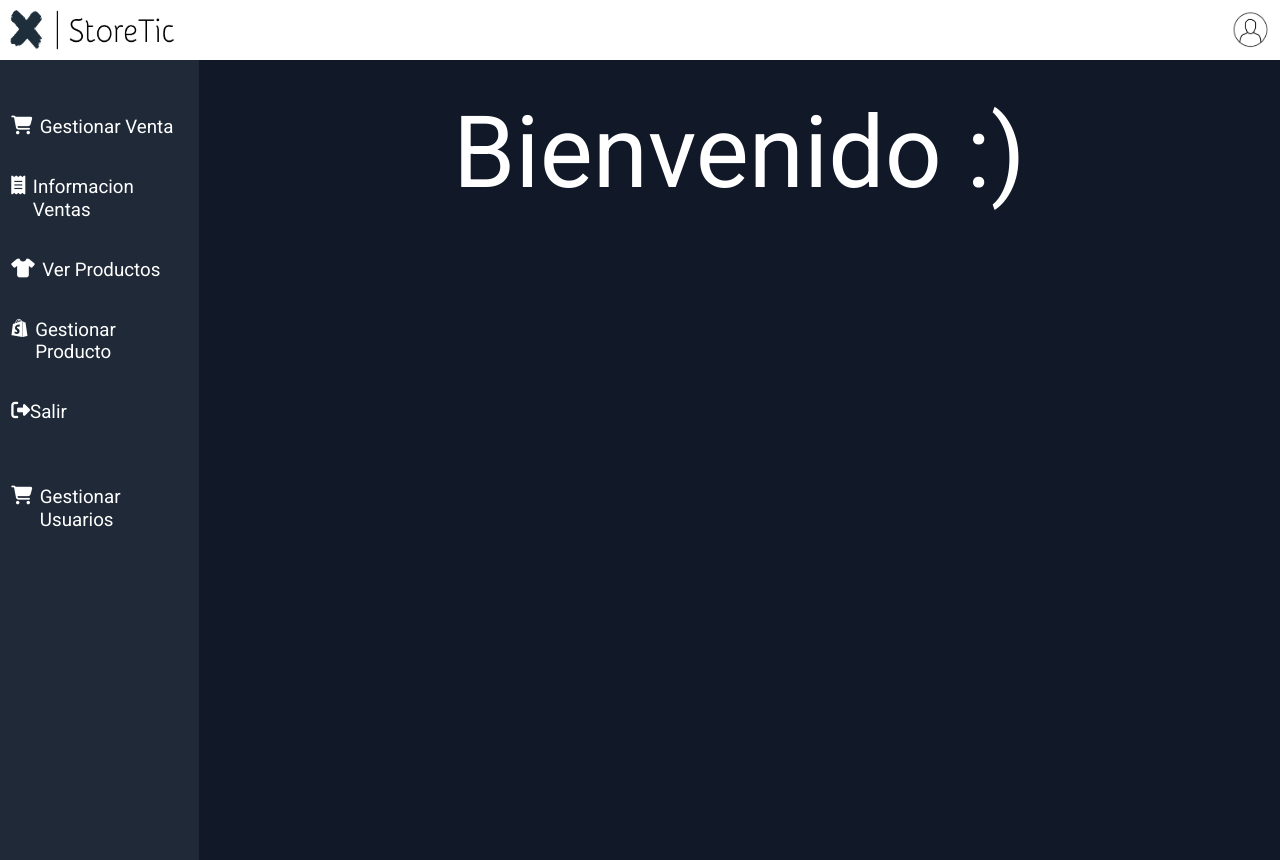
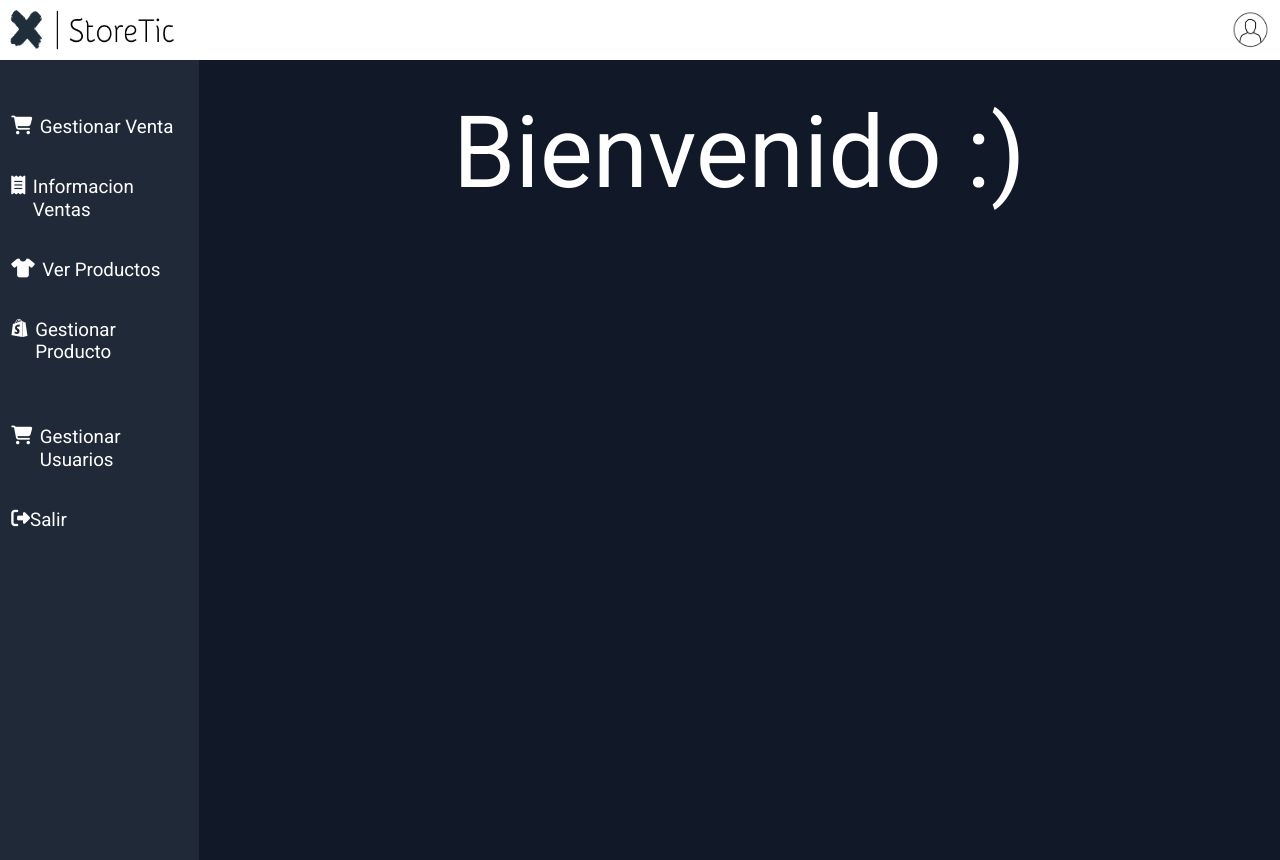
Before and after one commit to proyectoMisionTiic/Proyecto-TIC, a React (Create React App) app: page /Principal in a window 1280 px wide. Built offline with nearby package versions, Linux system fonts and the light colour scheme.

Commit message:
se emplea ruta para gestionar usuarios

```diff
--- a/src/components/sidebar.jsx
+++ b/src/components/sidebar.jsx
@@ -40,11 +40,6 @@ const Sidebar = () => {
             />
           </div>
 
-          <div className=" flex  hover:bg-green-500 my-1 p-2.5  ml-2 mr-2 tablet:mb-10 portatil:mb-20">
-            <i class="fas fa-sign-out-alt text-white justify-center "></i>
-            <Botonsidebar className="celular:" NombreBoton="Salir" />
-          </div>
-
           <Link to="/GestionUsuarios">
             <div className=" flex   hover:bg-green-500 my-1 p-2.5 tablet:mt-20 ml-2 mr-2 tablet:mb-10 portatil:mb-15">
               <i class="fas fa-shopping-cart text-white justify-center mr-3"></i>
@@ -54,6 +49,12 @@ const Sidebar = () => {
               />
             </div>
           </Link>
+
+          <div className=" flex  hover:bg-green-500 my-1 p-2.5  ml-2 mr-2 tablet:mb-10 portatil:mb-20">
+            <i class="fas fa-sign-out-alt text-white justify-center "></i>
+            <Botonsidebar className="celular:" NombreBoton="Salir" />
+          </div>
+
         </ul>
       </nav>
     </div>
```
